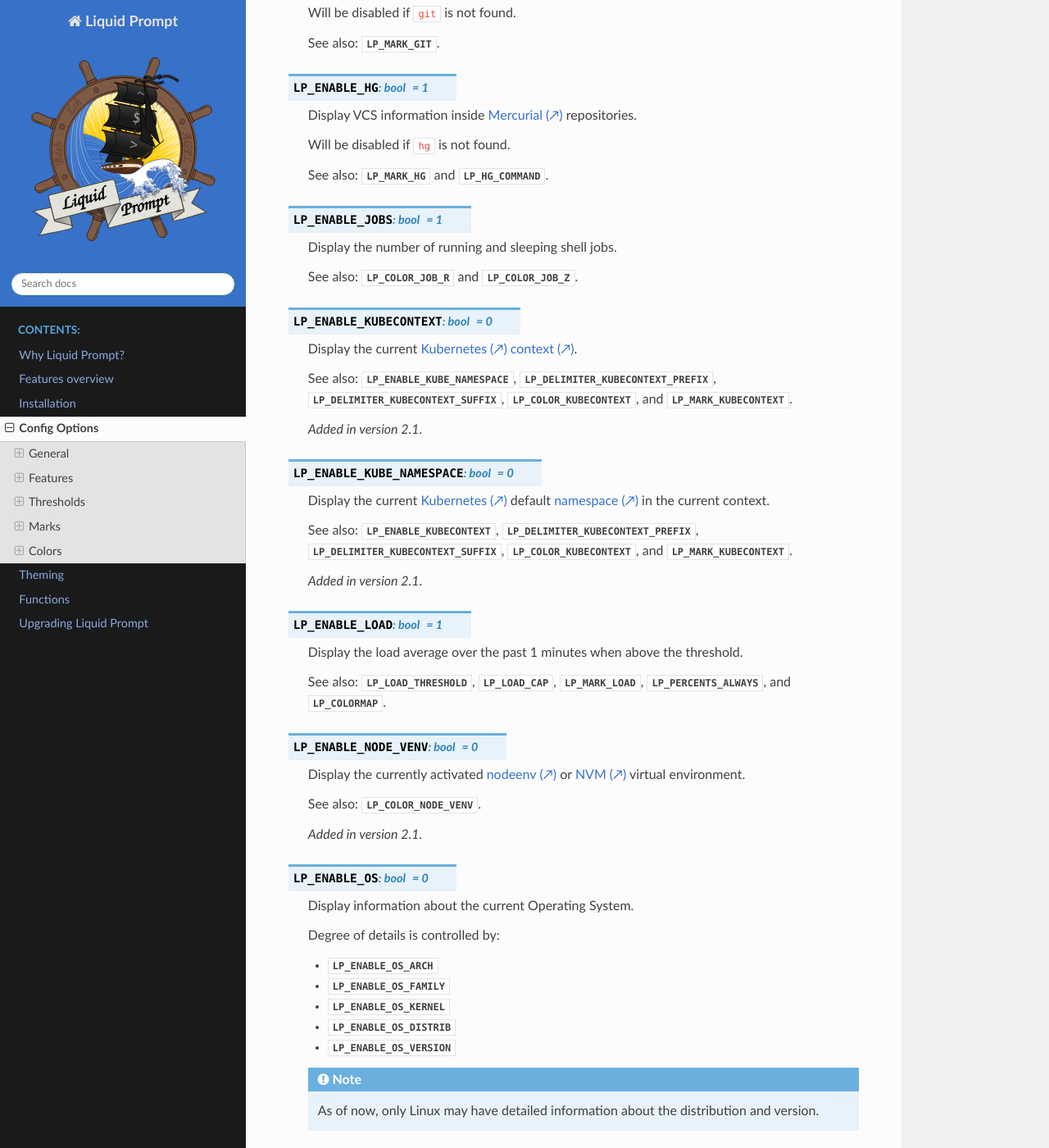
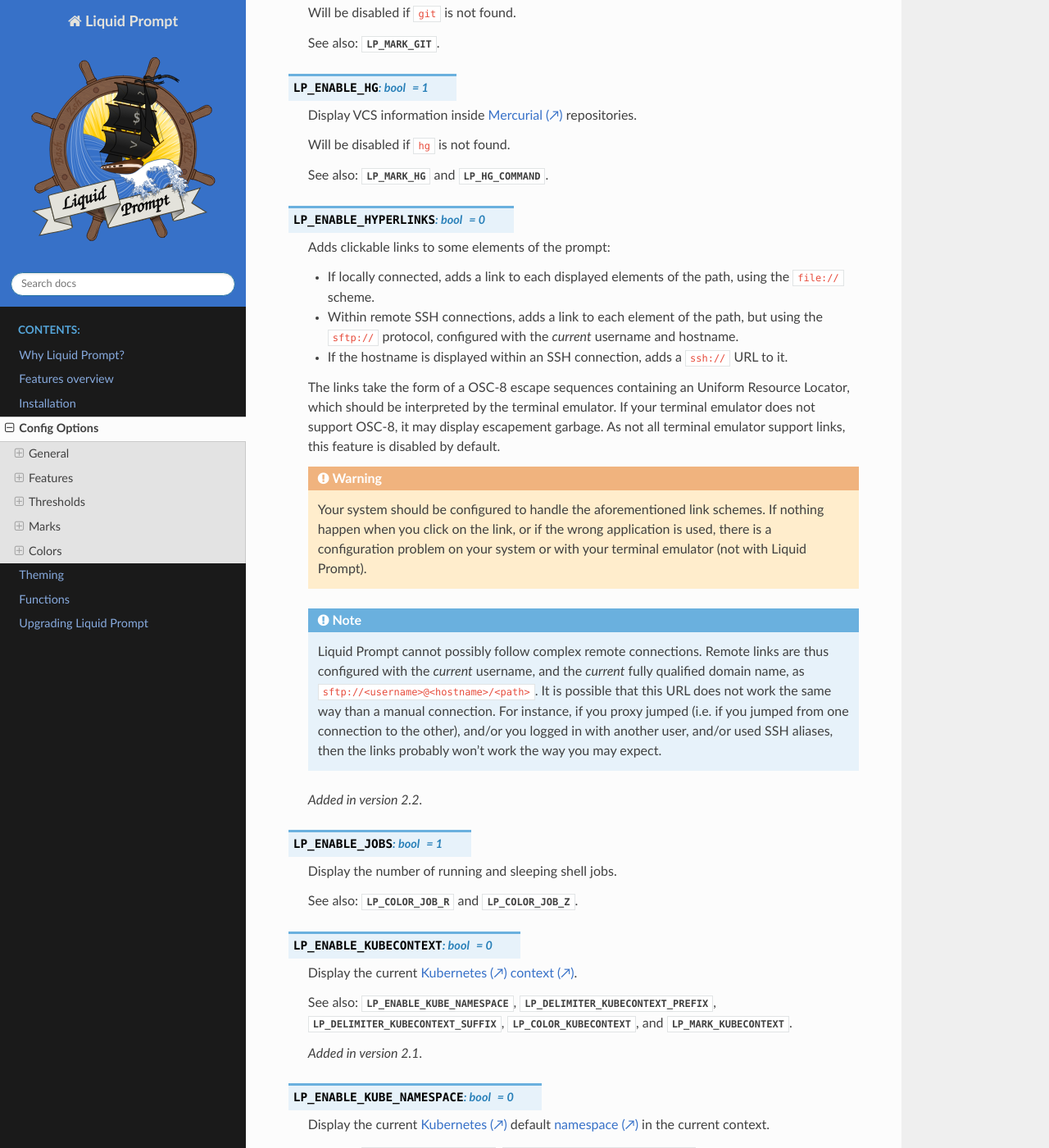
Before and after one commit to liquidprompt/liquidprompt, a Sphinx documentation site: the page built from docs/config.rst, in a window 1280 px wide and 1400 px high, scrolled down 9006 px. Shown: the whole window at 82% size. Built offline with Sphinx 7.4.7 and the Read the Docs theme 2.0.0, drawn with Linux system fonts in a browser that asks for light colours; pages that are not in the unit, such as notebooks, are missing from menus; cross-references to code outside the pages are shown as plain code.

Commit message:
feat(links): adds _lp_create_link_path, allow remote protocols
Linking change if we are connected through SSH:
    - If the connection is SSH:
        - The hostname links to "ssh://<user>@<fqdn>/<path>"
        - The path elements to "sftp://<user>@<fqdn>/<path>
    - If the connection is su or local:
        - The path elements to "file://<user>@<fqdn>/<path>

Use typeset instead of local in tests.

Uo-authored-by: Mark Vander Stel <mvndrstl@gmail.com>

```diff
--- a/docs/config.rst
+++ b/docs/config.rst
@@ -514,6 +514,49 @@
    Will be disabled if ``hg`` is not found.
 
    See also: :attr:`LP_MARK_HG` and :attr:`LP_HG_COMMAND`.
+
+.. attribute:: LP_ENABLE_HYPERLINKS
+   :type: bool
+   :value: 0
+
+   Adds clickable links to some elements of the prompt:
+
+   - If locally connected, adds a link to
+     each displayed elements of the path, using the ``file://`` scheme.
+   - Within remote SSH connections, adds a link to
+     each element of the path, but using the ``sftp://`` protocol,
+     configured with the *current* username and hostname.
+   - If the hostname is displayed within an SSH connection,
+     adds a ``ssh://`` URL to it.
+
+   The links take the form of a OSC-8 escape sequences
+   containing an Uniform Resource Locator,
+   which should be interpreted by the terminal emulator.
+   If your terminal emulator does not support OSC-8,
+   it may display escapement garbage.
+   As not all terminal emulator support links,
+   this feature is disabled by default.
+
+   .. warning:: Your system should be configured to handle
+                the aforementioned link schemes.
+                If nothing happen when you click on the link,
+                or if the wrong application is used,
+                there is a configuration problem on your system
+                or with your terminal emulator
+                (not with Liquid Prompt).
+
+   .. note:: Liquid Prompt cannot possibly follow complex remote connections.
+             Remote links are thus configured with the *current* username,
+             and the *current* fully qualified domain name,
+             as ``sftp://<username>@<hostname>/<path>``.
+             It is possible that this URL does not work the same way
+             than a manual connection.
+             For instance, if you proxy jumped
+             (i.e. if you jumped from one connection to the other),
+             and/or you logged in with another user, and/or used SSH aliases,
+             then the links probably won't work the way you may expect.
+
+   .. versionadded:: 2.2
 
 .. attribute:: LP_ENABLE_JOBS
    :type: bool
--- a/docs/overview.rst
+++ b/docs/overview.rst
@@ -168,6 +168,7 @@
 - :attr:`LP_ENABLE_TITLE` (may behave inconsistently on exotic terminals)
 - :attr:`LP_ENABLE_SCREEN_TITLE`
 - :attr:`LP_ENABLE_WIFI_STRENGTH` (Linux or MacOS)
+- :attr:`LP_ENABLE_HYPERLINKS` (not supported by all terminal emulators)
 
 Disabled by default for security:
 
```
Also changed, not shown: docs/functions/util.rst (+16 -0 lines), 6 other files.
